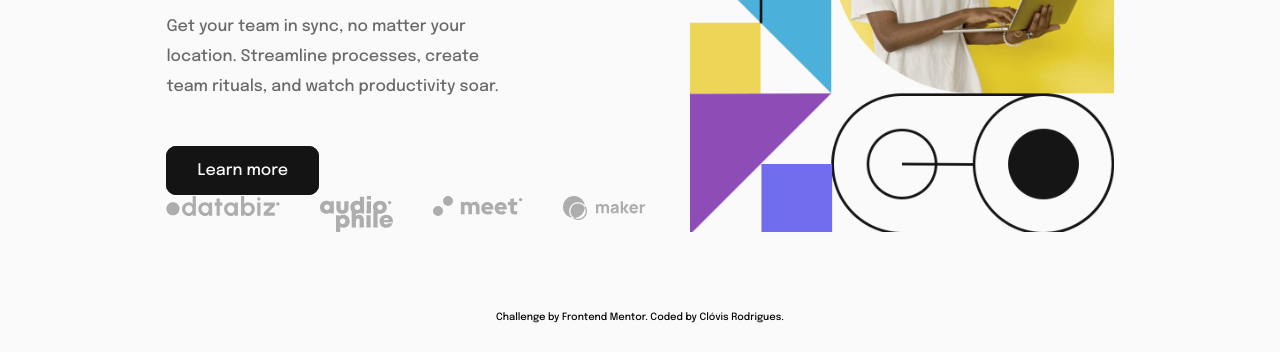
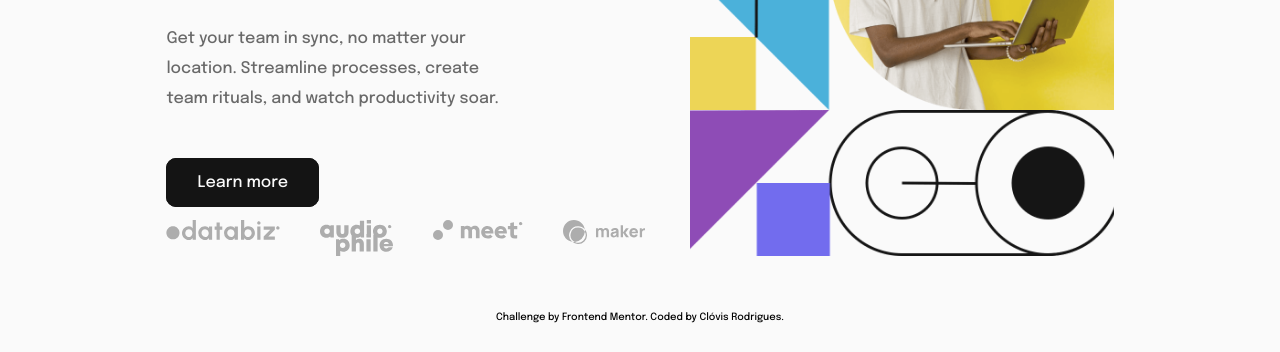
Before and after one commit to cloviswrodrigues/intro_section_with_dropdown_navigation, a website: page frontend/index.html in a window 1280 px wide. Shown: the part 473-825 px from the top of the page. Drawn offline with Linux system fonts and the light colour scheme.

Commit message:
fix height img hero

```diff
--- a/frontend/scss/_component.scss
+++ b/frontend/scss/_component.scss
@@ -57,7 +57,7 @@
 
     &__img-hero {
         width: 100%;
-        height: 70vh;
+        height: 73vh;
         background: url(../images/image-hero-desktop.png) no-repeat center;
         background-size: cover;
     }
```
Also changed, not shown: frontend/css/main.css.
